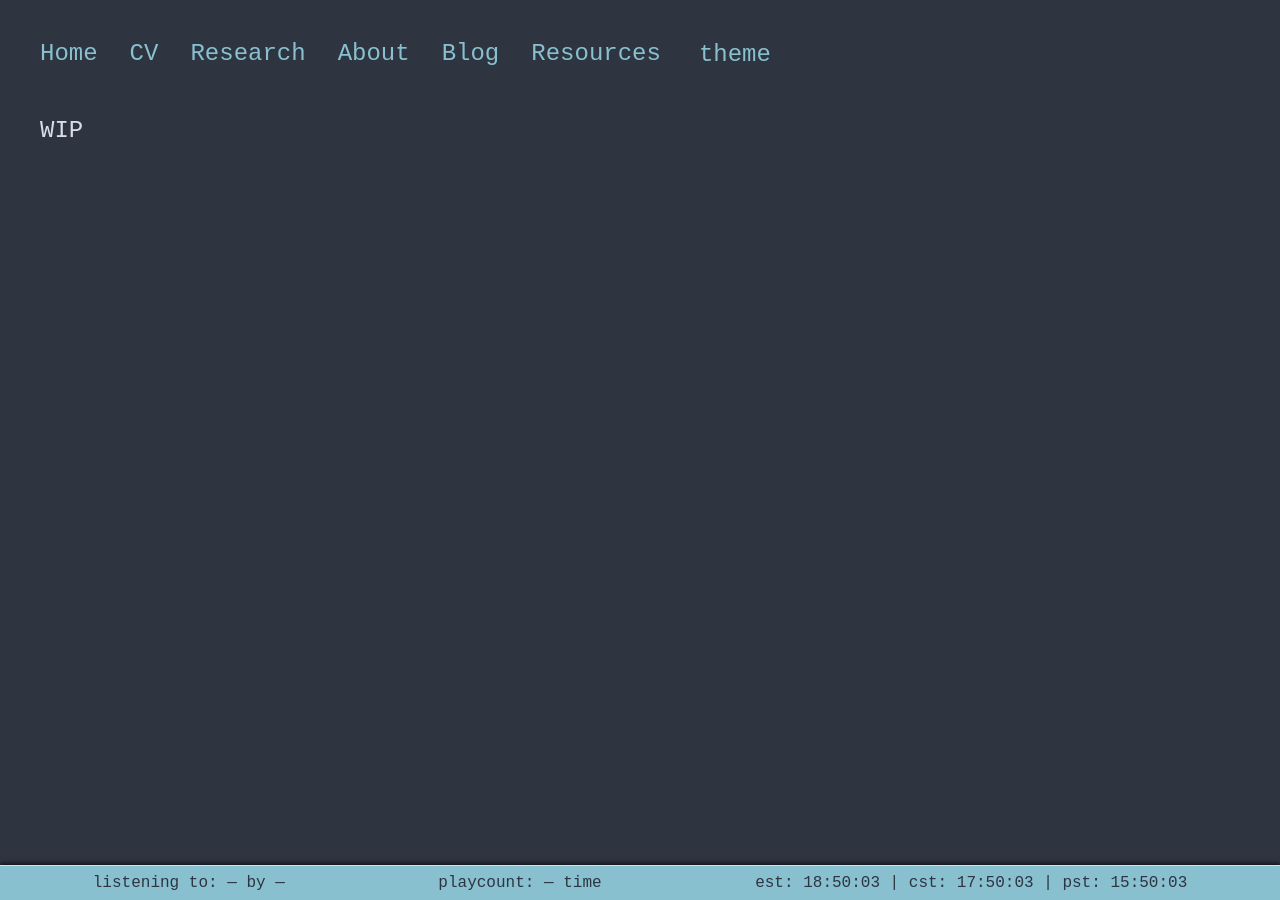
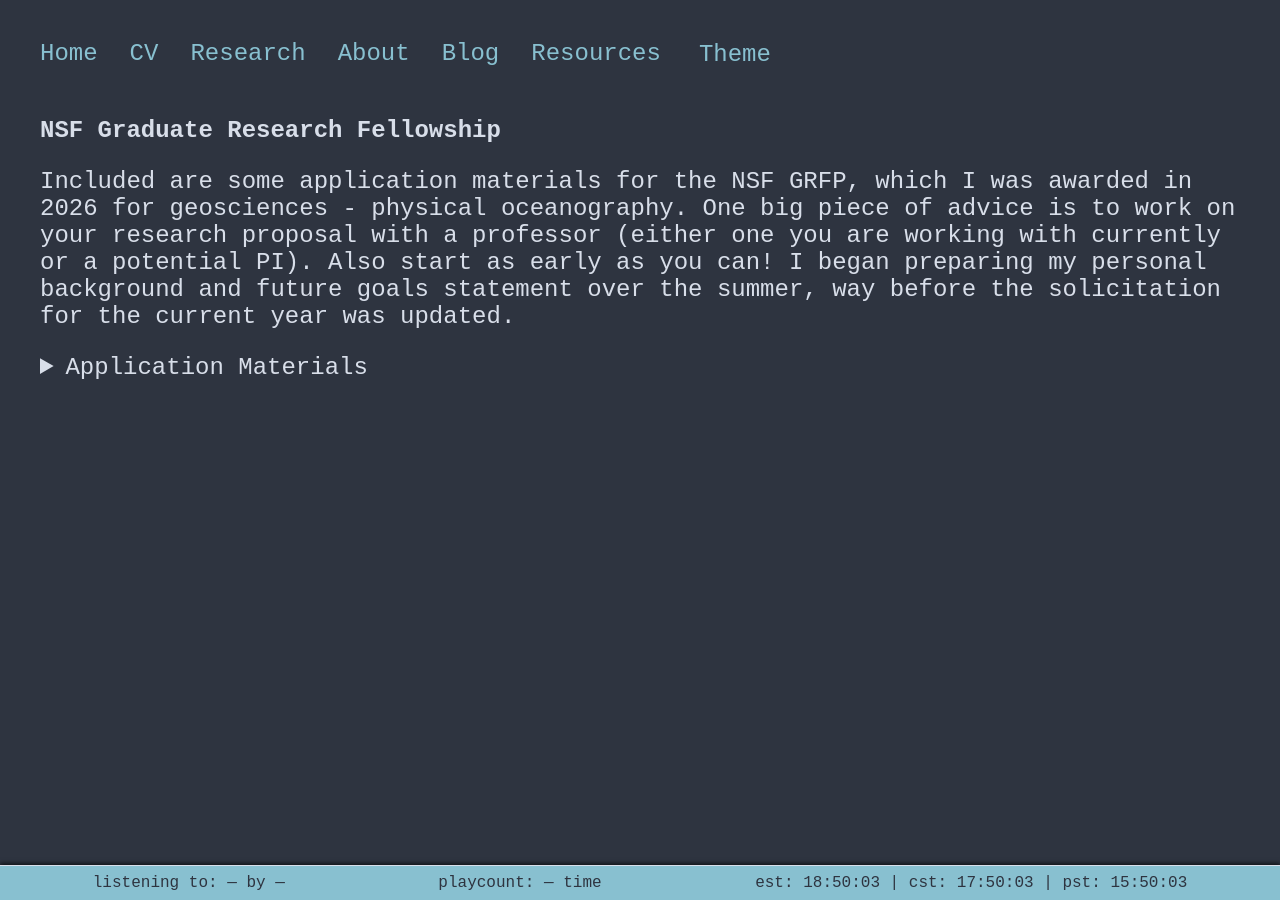
Before and after one commit to vhi3u/vhi3u.github.io, a Jekyll site: the page built from resources.md, in a window 1280 px wide. Built offline with Jekyll 4.4.1, drawn with Linux system fonts in a browser that asks for light colours; a style sheet for code colours, icons or effects is not loaded.

Commit message:
fixed nav bar, and uploaded GRFP material

```diff
--- a/_includes/nav.html
+++ b/_includes/nav.html
@@ -6,6 +6,6 @@
   <a href="{{ '/blog/' | relative_url }}">Blog</a>
   <a href="{{ '/resources/' | relative_url }}">Resources</a>
   <button id="theme-toggle" style="background:none; border:none; color:var(--accent); cursor:pointer;">
-    theme
+    Theme
   </button>
 </nav>
--- a/_layouts/default.html
+++ b/_layouts/default.html
@@ -179,8 +179,8 @@
 
       const name = trackDOM.querySelector("name").textContent;
       const artist = trackDOM.querySelector("artist").textContent;
-      // document.getElementById("trackname").textContent = name.toLowerCase();
-      // document.getElementById("Artist").textContent = artist.toLowerCase();
+      document.getElementById("trackname").textContent = name;
+      document.getElementById("Artist").textContent = artist;
 
       const info = `https://ws.audioscrobbler.com/2.0/?method=track.getInfo&user=${user}&api_key=${api}&track=${encodeURIComponent(name)}&artist=${encodeURIComponent(artist)}`;
       const infoXML = await fetch(info).then(r => r.text());
--- a/resources.md
+++ b/resources.md
@@ -3,5 +3,16 @@
 title: "resources"
 permalink: /resources/
 ---
+<strong>NSF Graduate Research Fellowship</strong>
 
-WIP
+Included are some application materials for the NSF GRFP, which I was awarded in 2026 for geosciences - physical oceanography. One big piece of advice is to work on your research proposal with a professor (either one you are working with currently or a potential PI). Also start as early as you can! I began preparing my personal background and future goals statement over the summer, way before the solicitation for the current year was updated.
+
+<details markdown="1">
+
+<summary>Application Materials</summary>
+
+[Graduate Research Plan](https://drive.google.com/file/d/1JpKFE8WKaw2mANx7EpLalDmxF0KmMUxh/view?usp=sharing)
+
+[Personal Background and Future Goals](https://drive.google.com/file/d/1cWgNP96bV4BaY4FPzDrSmztTnAkj9stA/view?usp=sharing)
+
+</details>
```
